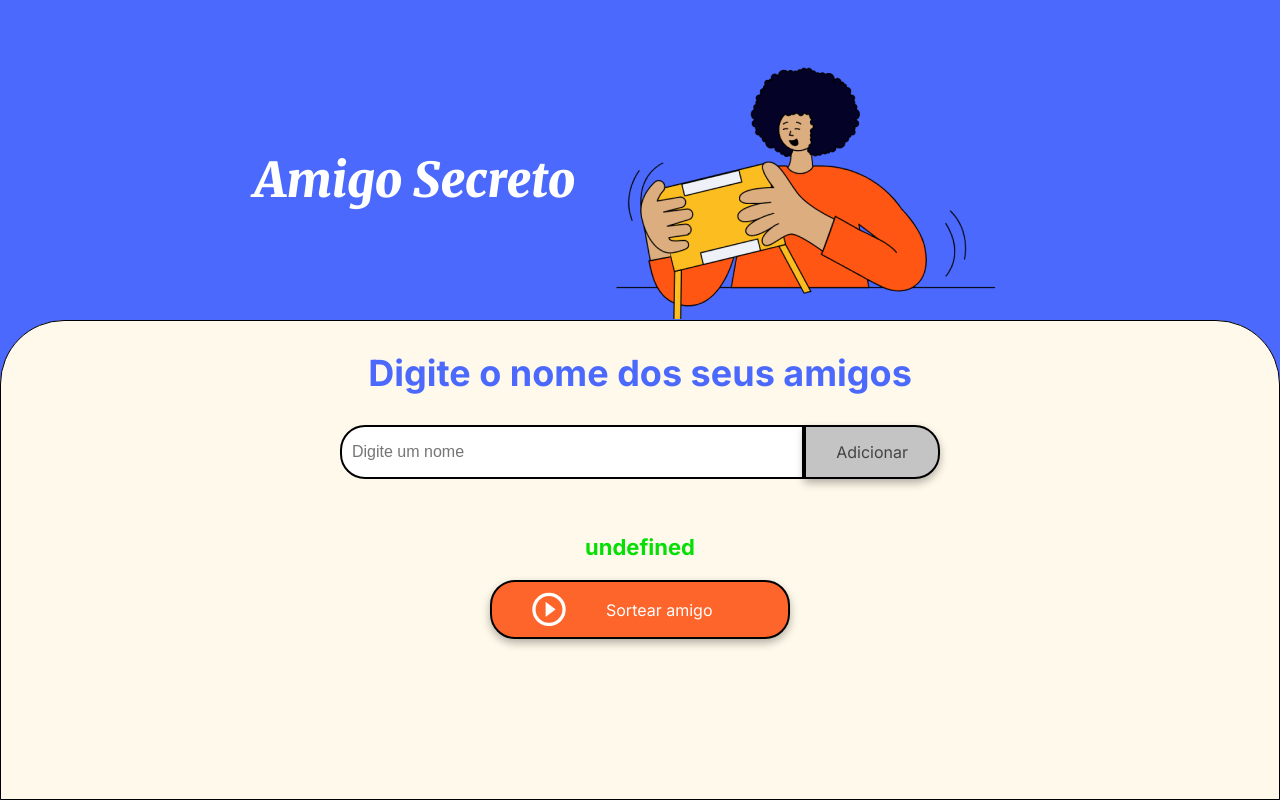
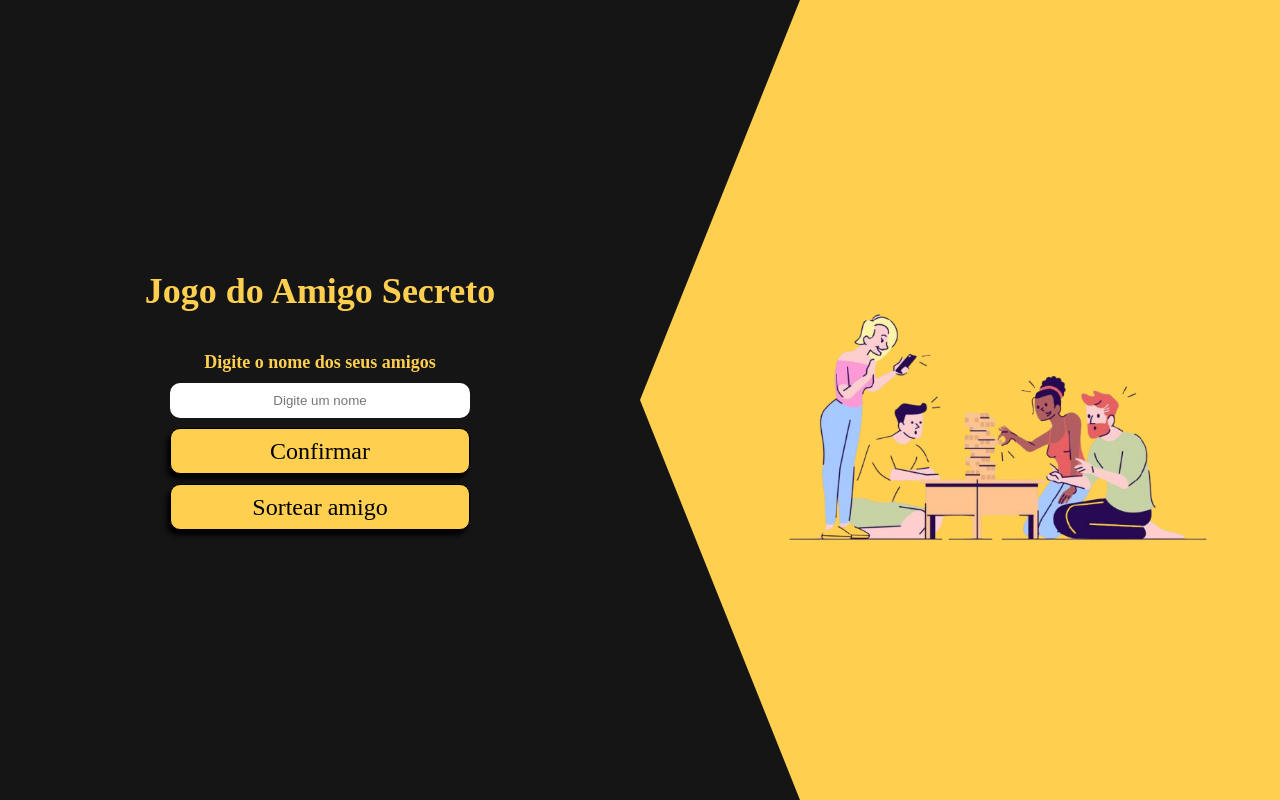
Before and after one commit to Z0rz4/ChallengeAlura, a plain HTML site: page index.html in a window 1280 px wide. Both pictures are taken after a click on the button "Sortear amigo". Drawn offline with Linux system fonts and the light colour scheme; a web font is replaced by a local one.

Commit message:
commit Challenge Alura

```diff
--- a/app.js
+++ b/app.js
@@ -5,12 +5,12 @@ function adicionarAmigo(){
     let input = document.querySelector('input');
     input.setAttribute('autocomplete','off');
 
-    if(input != ""){
+    if(input.value !== ""){
         listaNomes.push(input.value);
         atualizaLista();
         limpaCampo();
     } else {
-        alert("Por favor, insira um nome.");
+        input.setAttribute('placeholder','Por favor, digite um nome!');
     }
 
 }
@@ -32,5 +32,13 @@ function sortearAmigo(){
     let AmigoSelecionado = document.getElementById('resultado');
     let amigos = Math.floor(Math.random() * listaNomes.length);
     console.log(amigos.toString());
-    AmigoSelecionado.innerHTML = `<li>${listaNomes[amigos]}</li>`;
+    if(listaNomes[amigos] != undefined){
+    AmigoSelecionado.innerHTML = `
+    <h2> O ganhador foi: </h2>
+    <br>
+    <li>${listaNomes[amigos]}</li>`;
+    } else {
+    AmigoSelecionado.innerHTML =
+        `<h2> Adicione um jogador </h2>`
+    }
 }
--- a/index.html
+++ b/index.html
@@ -3,39 +3,28 @@
 <head>
     <meta charset="UTF-8">
     <meta name="viewport" content="width=device-width, initial-scale=1.0">
-    <link rel="stylesheet" href="style.css">
-    <link rel="preconnect" href="https://fonts.googleapis.com">
-    <link rel="preconnect" href="https://fonts.gstatic.com" crossorigin>
-    <link href="https://fonts.googleapis.com/css2?family=Inter:wght@100;400;700;900&family=Merriweather:ital,wght@0,300;0,400;0,700;0,900;1,300;1,400;1,700;1,900&display=swap" rel="stylesheet">
-    <title>Amigo Secreto</title>
+    <link rel="stylesheet" href="/style.css">
+    <link rel="shortcut icon" href="/assets/controle icone.png" type="image/x-icon">
+    <title>Amigo Secreto - Challenge Alura</title>
 </head>
+<body>
+    <main>
+        <section class="form-section">
+            <h1>Jogo do Amigo Secreto</h1>
+            <div class="input-container">
+                <h3 class="sub-title">Digite o nome dos seus amigos</h3>
+                <input type="text" placeholder="Digite um nome">
+                <button onclick="adicionarAmigo()">Confirmar</button>
+                <button onclick="sortearAmigo()">Sortear amigo</button>
+            </div>
+            <ul id="listaAmigos" class="name-list" aria-labelledby="listaAmigos" role="list"></ul>
 
-<body>
-    <main class="main-content">
-        <header class="header-banner">
-            <h1 class="main-title">Amigo Secreto</h1>
-            <img src="assets/amigo-secreto.png" alt="Imagem representativa de amigo secreto">
-        </header>
-
-        <section class="input-section">
-            <h2 class="section-title">Digite o nome dos seus amigos</h2>
-            <div class="input-wrapper">
-                <input type="text" id="amigo" class="input-name" placeholder="Digite um nome">
-                <button class="button-add" onclick="adicionarAmigo()">Adicionar</button>
-            </div>
-
-            <ul id="listaAmigos" class="name-list" aria-labelledby="listaAmigos" role="list"></ul>
+        </section>
+        <section class="figure" alt="Div usada para imagem representativa de amigo secreto">
             <ul id="resultado" class="result-list" aria-live="polite"></ul>
-
-            <div class="button-container">
-                <button class="button-draw" onclick="sortearAmigo()" aria-label="Sortear amigo secreto">
-                    <img src="assets/play_circle_outline.png" alt="Ícone para sortear">
-                    Sortear amigo
-                </button>
-            </div>
         </section>
     </main>
-
-    <script src="app.js" defer></script>
+    <script src="/app.js">
+    </script>
 </body>
 </html>
--- a/style.css
+++ b/style.css
@@ -1,162 +1,161 @@
-:root {
-    --color-primary: #4B69FD;
-    --color-secondary: #FFF9EB;
-    --color-tertiary: #C4C4C4;
-    --color-button: #fe652b;
-    --color-button-hover: #e55720;
-    --color-text: #444444;
-    --color-white: #FFFFFF;
-}
 
-/* Estilos gerais */
+/* Importação de fontes */
+@import url('https://fonts.googleapis.com/css2?family=Honk&display=swap');
+
+
+/*Estilos Gerais*/
 * {
     margin: 0;
     padding: 0;
     box-sizing: border-box;
 }
 
-body {
-    height: 100vh;
-    background-color: var(--color-primary);
+body{
+    background-color: #151515;
+    height: 100dvh;
     display: flex;
     justify-content: center;
     align-items: center;
+    font-family: "Honk", serif;
+    font-optical-sizing: auto;
+    font-weight: 400;
+    font-style: normal;
+    font-variation-settings:
+      "MORF" 15,
+      "SHLN" 50;
+      font-size: x-large;
 }
 
-.main-content {
-    display: flex;
-    flex-direction: column;
-    height: 100%;
-    width: 100%;
-}
 
-/* Banner */
-.header-banner {
-    flex: 40%;
+main{
+    color: #FFCF50;
     display: flex;
     justify-content: center;
     align-items: center;
-    padding: 40px 0 0;
+    width: 100%;
+    height: 100%;
 }
 
-/* Seção de entrada */
-.input-section {
-    flex: 60%;
-    background-color: var(--color-secondary);
-    border: 1px solid #000;
-    border-radius: 64px 64px 0 0;
+/*Estilo Container de Formulario de entrada*/
+.form-section{
     display: flex;
+    justify-content: center;
+    align-items: center;
     flex-direction: column;
-    align-items: center;
-    padding: 20px;
-    width: 100%;
+    width: 50%;
+    gap: 40px;
+    height: 100%;
 }
 
-/* Títulos */
-.main-title {
-    font-size: 48px;
-    font-family: "Merriweather", serif;
-    font-weight: 900;
-    font-style: italic;
-    color: var(--color-white);
+/*Estilo para o container de texto*/
+.input-container{
+    display: flex;
+    height: auto;
+    flex-direction: column;
+    gap: 10px;
 }
 
-.section-title {
-    font-family: "Inter", serif;
-    font-size: 36px;
-    font-weight: 700;
-    color: var(--color-primary);
-    margin: 10px 0;
+.sub-title{
+    font-size: large;
     text-align: center;
 }
 
-/* Contêineres de entrada e botão */
-.input-wrapper {
-    display: flex;
-    justify-content: center;
-    width: 100%;
-    max-width: 600px;
-    margin-top: 20px;
-}
-
-.input-name {
-    width: 100%;
-    padding: 10px;
-    border: 2px solid #000;
-    border-radius: 25px 0 0 25px;
-    font-size: 16px;
-}
-
-.button-container {
+/* Estilo Entrada de Texto */
+input{
+    height: 70px;
+    border: none;
+    border-radius: 10px;
     width: 300px;
-    justify-content: center;
-}
-
-/* Estilos de entrada de texto */
-.input-title {
-    flex: 1;
-    padding: 10px 15px;
-    font-size: 16px;
-    border: 2px solid #333;
-    border-right: none;
-    border-radius: 25px 0 0 25px;
-    font-family: "Merriweather", serif;
-    box-shadow: 0 4px 8px rgba(0, 0, 0, 0.3);
-}
-
-/* Estilos de botão */
-button {
-    padding: 15px 30px;
-    font-family: "Inter", sans-serif;
-    font-size: 16px;
-    border: 2px solid #000;
-    border-radius: 25px;
-    box-shadow: 0 4px 8px rgba(0, 0, 0, 0.3);
-    cursor: pointer;
-}
-
-.button-add {
-    background-color: var(--color-tertiary);
-    color: var(--color-text);
-    border-radius: 0 25px 25px 0;
-}
-
-.button-add:hover {
-    background-color: #a1a1a1;
-}
-
-/* Listas */
-ul {
-    list-style-type: none;
-    color: var(--color-text);
-    font-family: "Inter", sans-serif;
-    font-size: 18px;
-    margin: 20px 0;
-}
-
-.result-list {
-    margin-top: 15px;
-    color: #05DF05;
-    font-size: 22px;
-    font-weight: bold;
     text-align: center;
 }
 
-/* Botão de sortear título */
-.button-draw {
+/* Estilo para todos os botões*/
+button{
+    font-family: "Honk", serif;
+    font-size: x-large;
+    background: none;
+    border: 1px solid #000000;
+    background-color: #FFCF50;
+    border-radius: 10px;
+    height: 50%;
+    width: 100%;
+    box-shadow:-3px 5px 5px #000000;
+
+}
+
+button:hover{
+    transform: scale(1.1);
+}
+
+
+/*Estilo para a Div de imagem*/
+.figure{
+    display: flex;
+    clip-path: polygon(25% 0%, 100% 0%, 100% 100%, 25% 100%, 0% 50%);
+    background-color: #FFCF50;
+    width: 50%;
+    height: 100%;
+    background-image: url(/assets/gaming-friends.png);
+    background-repeat: no-repeat;
+    background-position: 70% 55%;
+    background-size: 70%;
+    flex-direction: column-reverse;
+}
+
+
+
+/* Lista de Amigos */
+.name-list{
+    position: absolute;
+    bottom: 100px;
+    overflow-y: auto;
+    list-style-type: none;
+    height: 80px;
+    width: 300px;
+    text-align: center;
+}
+
+/* Resultado do sorteio*/
+.result-list{
+
+    flex-direction: column;
+    position: relative;
     display: flex;
     align-items: center;
-    width: 100%;
-    padding: 10px 40px;
-    color: var(--color-white);
-    background-color: var(--color-button);
-    font-size: 16px;
+    bottom: 500px;
 }
 
-.button-draw img {
-    margin-right: 40px;
+/* Responsividade */
+@media (max-width: 695px){
+
+    main{
+        flex-direction: column;
+        height: 100%;
+    }
+
+    .form-section{
+        flex-direction: column;
+        gap: 20px;
+        text-align: center;
+    }
+
+    .figure{
+        height: 50%;
+        clip-path: polygon(0% 25%, 50% 0%, 100% 25%, 100% 100%, 0% 100%);
+        width: 100%;
+        background-size: 35%;
+        background-position: bottom center;
+        flex-direction: column;
+    }
+
+    .result-list{
+        position: relative;
+        top: 40px;
+    }
+
+    .name-list{
+        position: static;
+
+    }
+
 }
-
-.button-draw:hover {
-    background-color: var(--color-button-hover);
-}
```
Also changed, not shown: assets/amigo-secreto.png (deleted), assets/controle icone.png (added), assets/gaming-friends.png (added), assets/play_circle_outline.png (deleted).
